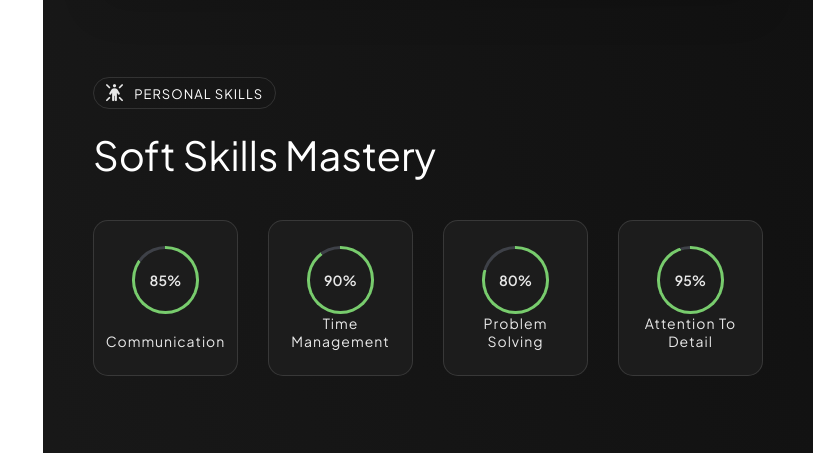
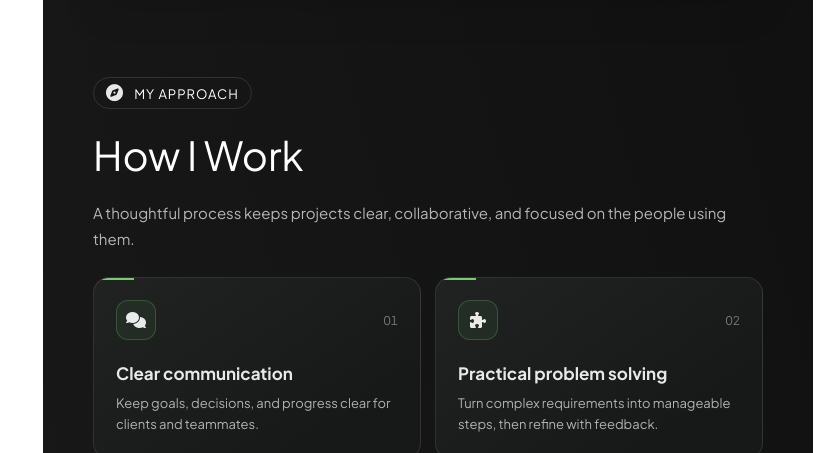
Before and after one commit to mo7amed-7ossam/mohamedHossam, a website: page index.html in a window 1280 px wide. Shown: the part 2680-3133 px from the top of the page, without its empty margins (447-1280 px from the left). Drawn offline with nearby package versions, Linux system fonts and the light colour scheme; a web font is replaced by a local one.

Commit message:
Redesign personal skills section

```diff
--- a/css/style.css
+++ b/css/style.css
@@ -911,6 +911,109 @@
     color: #202923
 }
 
+.hero .technical-skills .soft-skills-intro {
+    max-width: 660px;
+    margin: -20px 0 26px;
+    color: #b6b6b6;
+    font-size: 15px;
+    line-height: 1.7
+}
+
+.light .hero .technical-skills .soft-skills-intro {
+    color: #62686a
+}
+
+.hero .technical-skills .soft-skills-grid {
+    display: grid;
+    grid-template-columns: repeat(2, minmax(0, 1fr));
+    gap: 14px
+}
+
+.hero .technical-skills .soft-skill-card {
+    position: relative;
+    min-width: 0;
+    overflow: hidden;
+    padding: 22px;
+    border: 1px solid #ffffff1a;
+    border-radius: 16px;
+    background: linear-gradient(145deg, #202322 0%, #171918 78%);
+    transition: transform .2s ease, border-color .2s ease
+}
+
+.hero .technical-skills .soft-skill-card:hover {
+    transform: translateY(-3px);
+    border-color: #78cc6d66
+}
+
+.hero .technical-skills .soft-skill-card::after {
+    position: absolute;
+    top: 0;
+    left: 0;
+    width: 40px;
+    height: 2px;
+    background: #78cc6d;
+    content: ""
+}
+
+.hero .technical-skills .soft-skill-card-top {
+    display: flex;
+    align-items: center;
+    justify-content: space-between;
+    margin-bottom: 22px
+}
+
+.hero .technical-skills .soft-skill-icon {
+    display: grid;
+    width: 40px;
+    height: 40px;
+    place-items: center;
+    border: 1px solid #78cc6d40;
+    border-radius: 12px;
+    background: #78cc6d12;
+    color: #8cda82;
+    font-size: 16px
+}
+
+.hero .technical-skills .soft-skill-number {
+    color: #737b76;
+    font-size: 12px;
+    font-variant-numeric: tabular-nums
+}
+
+.hero .technical-skills .soft-skill-card h3 {
+    margin: 0 0 8px;
+    font-size: 17px;
+    font-weight: 650;
+    line-height: 1.35
+}
+
+.hero .technical-skills .soft-skill-card p {
+    margin: 0;
+    color: #aeb3b0;
+    font-size: 13px;
+    line-height: 1.65
+}
+
+.light .hero .technical-skills .soft-skill-card {
+    border-color: #15231c1c;
+    background: linear-gradient(145deg, #ffffff 0%, #f5f8f5 78%)
+}
+
+.light .hero .technical-skills .soft-skill-card p {
+    color: #5d6961
+}
+
+@media (max-width: 760px) {
+    .hero .technical-skills .soft-skills-grid {
+        grid-template-columns: 1fr;
+        gap: 12px
+    }
+
+    .hero .technical-skills .soft-skill-card {
+        padding: 20px
+    }
+}
+
 @media (max-width: 1499px) {
     .hero .technical-skills .tool-stack-grid {
         grid-template-columns: repeat(2, minmax(0, 1fr))
--- a/index.html
+++ b/index.html
@@ -9,7 +9,7 @@
     <!-- icons -->
     <link rel="stylesheet" href="https://cdnjs.cloudflare.com/ajax/libs/font-awesome/6.6.0/css/all.min.css">
     <!-- css -->
-    <link rel="stylesheet" href="css/style.css?v=20261117-tool-stack-4">
+    <link rel="stylesheet" href="css/style.css?v=20261117-tool-stack-5">
     <!-- page icon -->
     <link rel="icon" href="imgs/icon1.svg">
     <!-- font -->
@@ -298,48 +298,33 @@
                     </div>
                     <div class="partition partition-3">
                         <div class="mini-title">
-                            <i class="fa-solid fa-person-rays"></i> Personal Skills
+                            <i class="fa-solid fa-compass"></i> My Approach
                         </div>
                         <div class="large-title">
-                            Soft Skills Mastery
+                            How I Work
                         </div>
-                        <div class="skill-v2-container">
-                            <div class="card">
-                                <div class="back-bg"
-                                    style="background-image: conic-gradient(#78cc6d 0deg, #78cc6d 306deg, #3e4148 306deg);">
-                                    <div class="son">
-                                        <div class="per">85%</div>
-                                    </div>
-                                </div>
-                                <div class="v2-name">Communication</div>
-                            </div>
-                            <div class="card">
-                                <div class="back-bg"
-                                    style="background-image: conic-gradient(#78cc6d 0deg, #78cc6d 324deg, #3e4148 324deg);">
-                                    <div class="son">
-                                        <div class="per">90%</div>
-                                    </div>
-                                </div>
-                                <div class="v2-name">Time Management</div>
-                            </div>
-                            <div class="card">
-                                <div class="back-bg"
-                                    style="background-image: conic-gradient(#78cc6d 0deg, #78cc6d 288deg, #3e4148 288deg);">
-                                    <div class="son">
-                                        <div class="per">80%</div>
-                                    </div>
-                                </div>
-                                <div class="v2-name">Problem Solving</div>
-                            </div>
-                            <div class="card">
-                                <div class="back-bg"
-                                    style="background-image: conic-gradient(#78cc6d 0deg, #78cc6d 342deg, #3e4148 342deg);">
-                                    <div class="son">
-                                        <div class="per">95%</div>
-                                    </div>
-                                </div>
-                                <div class="v2-name">Attention to Detail</div>
-                            </div>
+                        <p class="soft-skills-intro">A thoughtful process keeps projects clear, collaborative, and focused on the people using them.</p>
+                        <div class="soft-skills-grid">
+                            <article class="soft-skill-card">
+                                <div class="soft-skill-card-top"><span class="soft-skill-icon"><i class="fa-solid fa-comments" aria-hidden="true"></i></span><span class="soft-skill-number">01</span></div>
+                                <h3>Clear communication</h3>
+                                <p>Keep goals, decisions, and progress clear for clients and teammates.</p>
+                            </article>
+                            <article class="soft-skill-card">
+                                <div class="soft-skill-card-top"><span class="soft-skill-icon"><i class="fa-solid fa-puzzle-piece" aria-hidden="true"></i></span><span class="soft-skill-number">02</span></div>
+                                <h3>Practical problem solving</h3>
+                                <p>Turn complex requirements into manageable steps, then refine with feedback.</p>
+                            </article>
+                            <article class="soft-skill-card">
+                                <div class="soft-skill-card-top"><span class="soft-skill-icon"><i class="fa-solid fa-list-check" aria-hidden="true"></i></span><span class="soft-skill-number">03</span></div>
+                                <h3>Care in the details</h3>
+                                <p>Check responsive layouts, interface behavior, and the details around each interaction.</p>
+                            </article>
+                            <article class="soft-skill-card">
+                                <div class="soft-skill-card-top"><span class="soft-skill-icon"><i class="fa-solid fa-clock" aria-hidden="true"></i></span><span class="soft-skill-number">04</span></div>
+                                <h3>Reliable delivery</h3>
+                                <p>Set priorities, keep work moving, and respect agreed timelines.</p>
+                            </article>
                         </div>
                     </div>
                     <div class="partitions-con">
```
